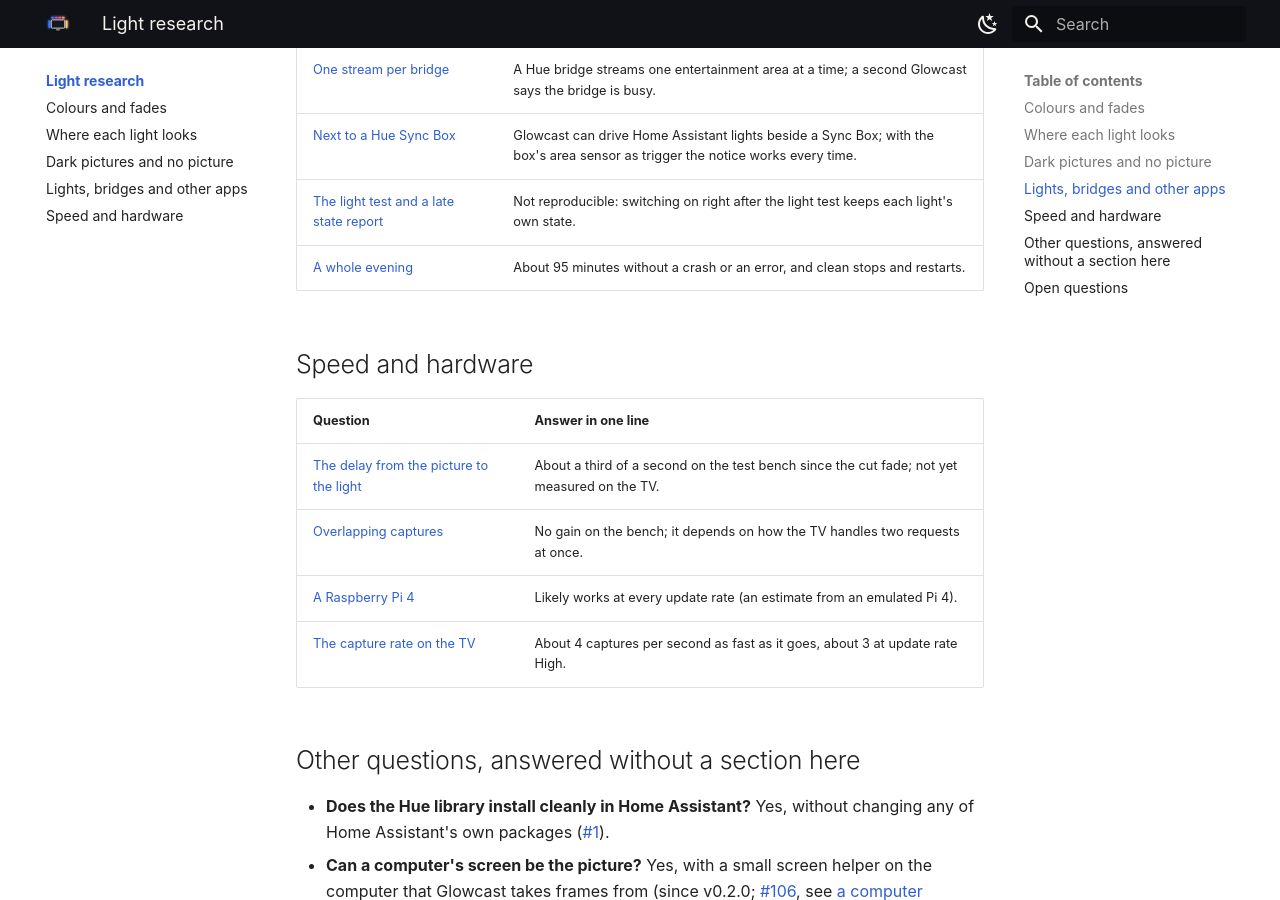
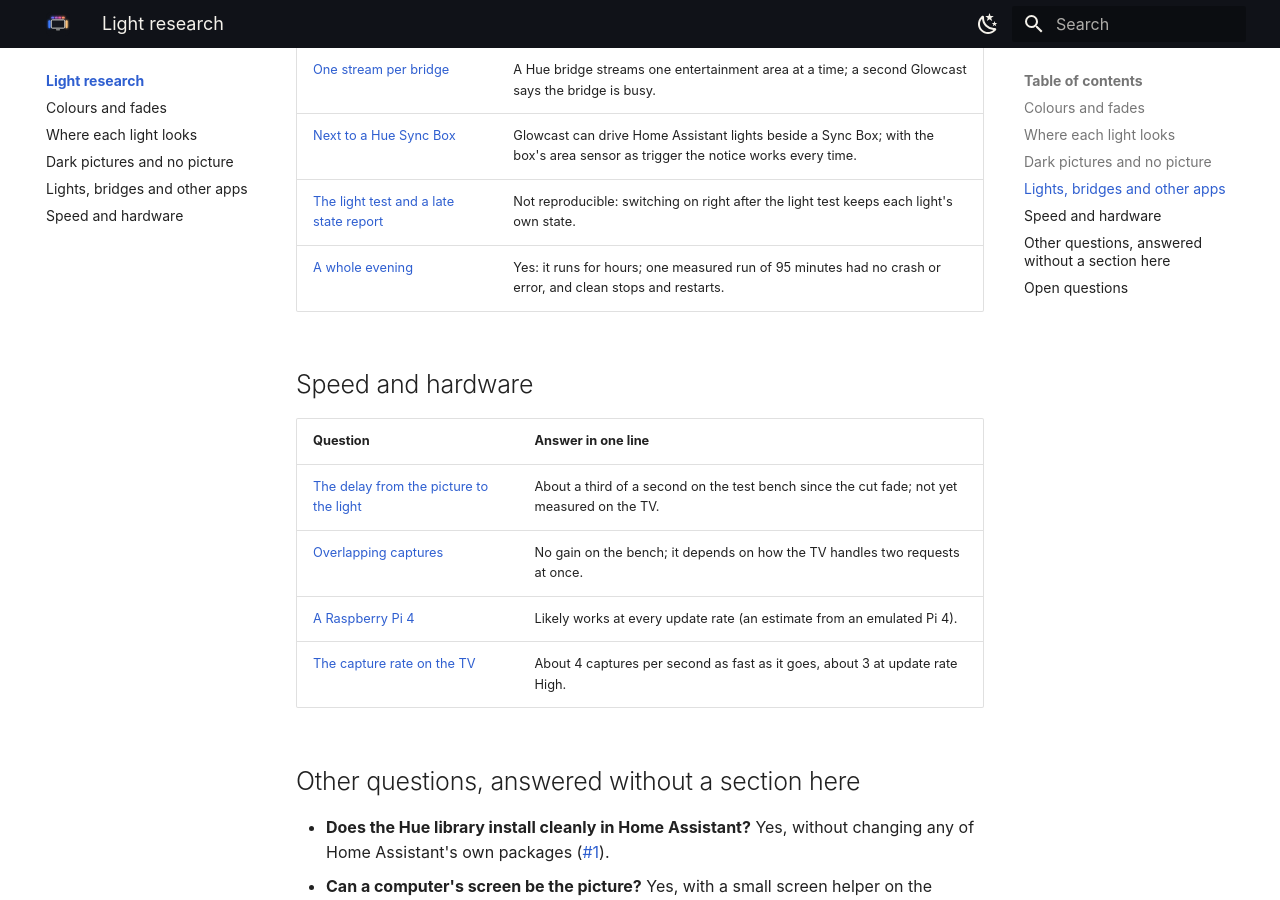
Before and after one commit to nicohabets/glowcast, an MkDocs documentation site: the page built from website/pages/research/index.md, in a window 1280 px wide and 900 px high, scrolled down 1765 px. Built offline with MkDocs 1.6.1 and Material for MkDocs 9.7.7, drawn with Linux system fonts in a browser that asks for light colours.

Commit message:
Light research: a whole evening runs for hours; 95 minutes was the measured run
Refs #318

Co-Authored-By: Claude Opus 5.5 <noreply@anthropic.com>

```diff
--- a/website/pages/research/index.md
+++ b/website/pages/research/index.md
@@ -39,7 +39,7 @@ Numbers come from the project's own measurements. Where something was emulated o
 | [One stream per bridge](lights.md#one-stream-per-bridge) | A Hue bridge streams one entertainment area at a time; a second Glowcast says the bridge is busy. |
 | [Next to a Hue Sync Box](lights.md#next-to-a-sync-box) | Glowcast can drive Home Assistant lights beside a Sync Box; with the box's area sensor as trigger the notice works every time. |
 | [The light test and a late state report](lights.md#light-test-late-report) | Not reproducible: switching on right after the light test keeps each light's own state. |
-| [A whole evening](lights.md#a-whole-evening) | About 95 minutes without a crash or an error, and clean stops and restarts. |
+| [A whole evening](lights.md#a-whole-evening) | Yes: it runs for hours; one measured run of 95 minutes had no crash or error, and clean stops and restarts. |
 
 ## Speed and hardware
 
```
Also changed, not shown: website/pages/research/lights.md (+3 -3 lines).
